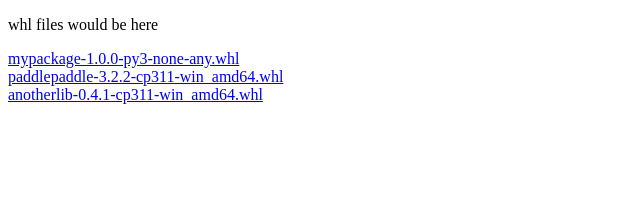
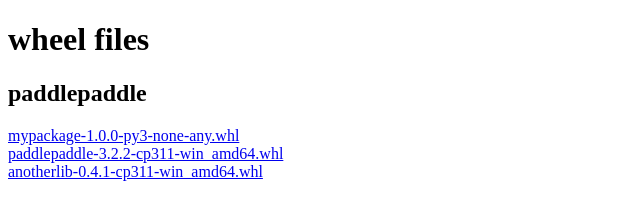
Before and after one commit to leejunsu0530/translate-video, a plain HTML site: page index.html in a window 1280 px wide. Shown: the whole page, without its empty margins (0-640 px from the left). Drawn offline with Linux system fonts and the light colour scheme.

Commit message:
이제 index 수정 필요

```diff
--- a/index.html
+++ b/index.html
@@ -6,7 +6,9 @@
     <title>translate-video dependency</title>
   </head>
   <body>
-    <p>whl files would be here</p>
+    <h1>wheel files</h1>
+
+    <h2>paddlepaddle</h2>
     <a href="mypackage-1.0.0-py3-none-any.whl"
       >mypackage-1.0.0-py3-none-any.whl</a
     ><br />
```
Also changed, not shown: licenses/paddlepaddle/LICENSE.txt (added), 4 other files.
